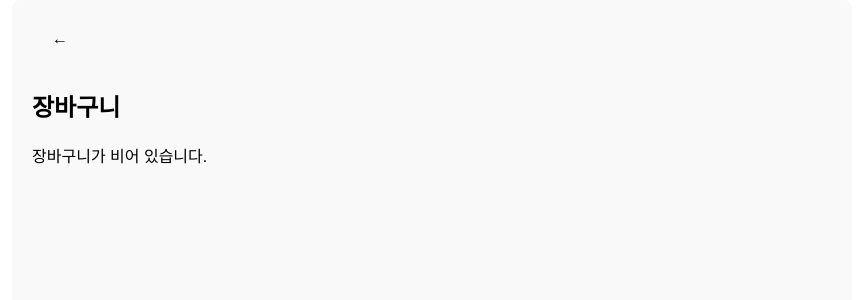
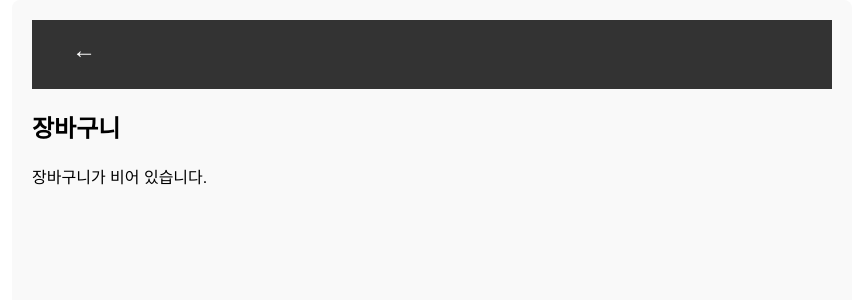
Before and after one commit to gaejarae/META_shoeShoppingMall, a React (Create React App) app: page /cart in a window 1280 px wide. Shown: the top 300 px of the page, without its empty margins (208-1071 px from the left). Built offline with nearby package versions, Linux system fonts and the light colour scheme.

Commit message:
디테일 수정

```diff
--- a/src/App.css
+++ b/src/App.css
@@ -60,7 +60,6 @@ h1, h4 {
   margin: 0;
 }
 
-
 /* 이미지 스타일 */
 .product-item img {
   width: 100%;
@@ -70,8 +69,6 @@ h1, h4 {
   padding: 0;
   border: none;
 }
-
-
 
 .add-to-cart-button:hover {
   background-color: #333;
--- a/src/components/CardRegistration.css
+++ b/src/components/CardRegistration.css
@@ -14,7 +14,7 @@ header {
 
 .back-button {
   background-color: #000;
-  color: #fff;
+  color: #ffffff;
   border: none;
   padding: 10px 20px;
   cursor: pointer;
--- a/src/components/Cart.js
+++ b/src/components/Cart.js
@@ -2,6 +2,7 @@
 import React from 'react';
 import { useNavigate } from 'react-router-dom';
 import './Cart.css';
+import '../App.css'; // App.css를 불러와서 헤더 스타일 적용
 
 function Cart({ cartItems, onUpdateQuantity }) {
   const navigate = useNavigate();
@@ -25,8 +26,11 @@ function Cart({ cartItems, onUpdateQuantity }) {
   const { itemTotal, shipping, grandTotal } = calculateTotal();
 
   return (
+
     <div className="cart">
-    <button className="back-button" onClick={() => navigate(-1)}>{'←'}</button>
+      <header className="header">
+        <button className="back-button" onClick={() => navigate(-1)}>{'←'}</button>
+      </header>
       <h2>장바구니</h2>
       {cartItems.length > 0 ? (
         <div>
--- a/src/components/ProductDetail.css
+++ b/src/components/ProductDetail.css
@@ -4,20 +4,23 @@
   padding: 20px;
 }
 
-  .product-detail .back-button {
+/* 헤더 내의 버튼 스타일을 업데이트 */
+.header .back-button {
   background-color: transparent;
   border: none;
-    color: #ff9500;
-    font-size: 16px;
+  color: #ffffff;
+  font-size: 24px;
+  font-weight: bold;
   cursor: pointer;
-    margin-bottom: 10px;
+  margin-right: auto; /* 왼쪽 정렬을 위해 추가 */
 }
 
 .product-detail .product-image {
-    width: 100%;
-    height: auto;
+  width: 381px;
+  height: 441px;
   display: block;
   margin: 0 auto;
+  border-radius: 8px;
 }
 
 .product-detail .product-info {
--- a/src/components/ProductDetail.js
+++ b/src/components/ProductDetail.js
@@ -1,9 +1,9 @@
-// src/components/ProductDetail.js
 import React from 'react';
 import { useNavigate, useParams } from 'react-router-dom';
 import './ProductDetail.css';
+import '../App.css'; // App.css를 불러와서 헤더 스타일 적용
 
-function ProductDetail({ products, onAddToCart }) {
+function ProductDetail({ products, onAddToCart, cartCount }) {
   const { productId } = useParams();
   const product = products.find(p => p.id === parseInt(productId));
   const navigate = useNavigate();
@@ -13,8 +13,14 @@ function ProductDetail({ products, onAddToCart }) {
   }
 
   return (
+    <div className="App">
+      <header className="header">
+        <button className="back-button" onClick={() => navigate(-1)}> ← </button>
+        <div className="cart-container" onClick={() => navigate('/cart')}>
+          🛒 {cartCount > 0 && <div className="cart-badge">{cartCount}</div>}
+        </div>
+      </header>
       <div className="product-detail">
-      <button className="back-button" onClick={() => navigate(-1)}>&lt; 뒤로가기</button>
         <img src={product.imgUrl} alt={product.brand} className="product-image" />
         <div className="product-info">
           <h2>{product.brand}</h2>
@@ -23,6 +29,7 @@ function ProductDetail({ products, onAddToCart }) {
           <button className="add-to-cart-button" onClick={() => onAddToCart(product)}>장바구니 담기</button>
         </div>
       </div>
+    </div>
   );
 }
 
```
Lines whose indentation alone changed are shown as unchanged.
